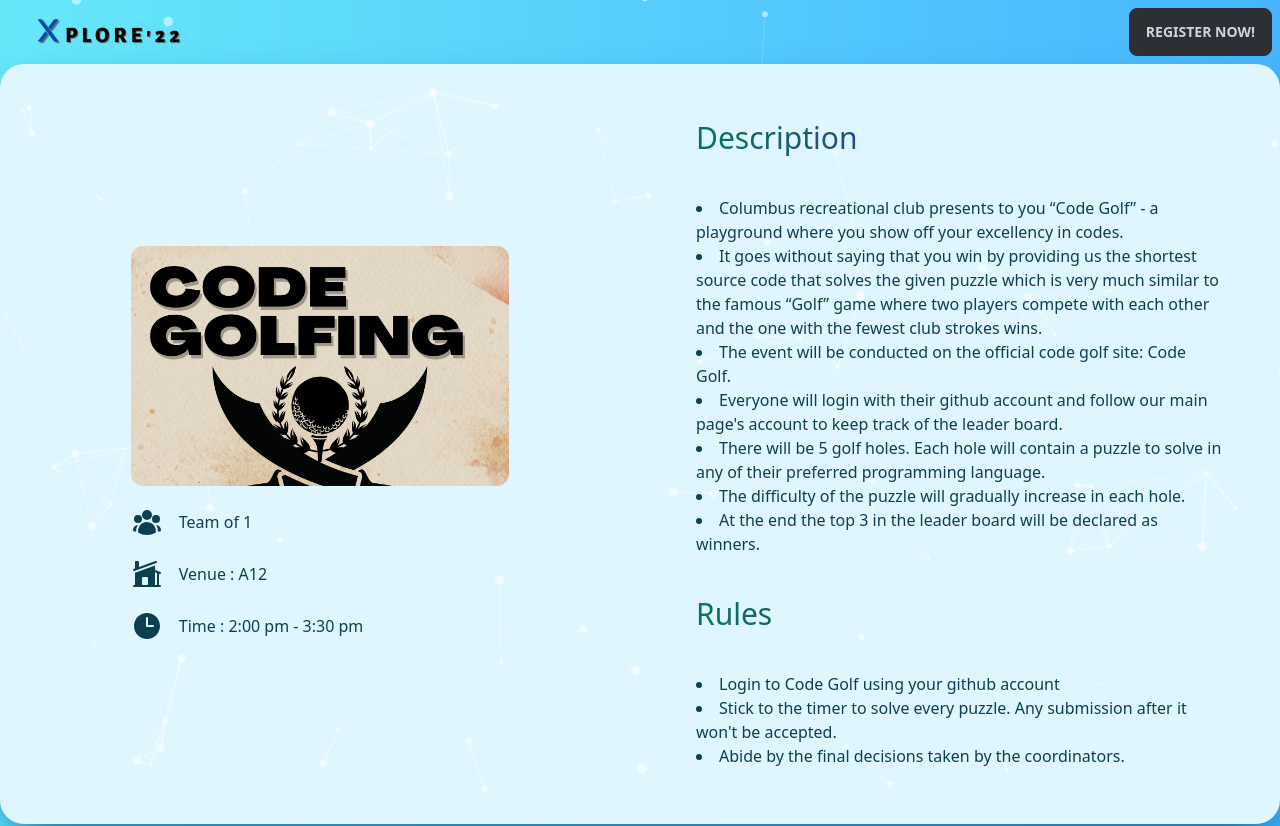
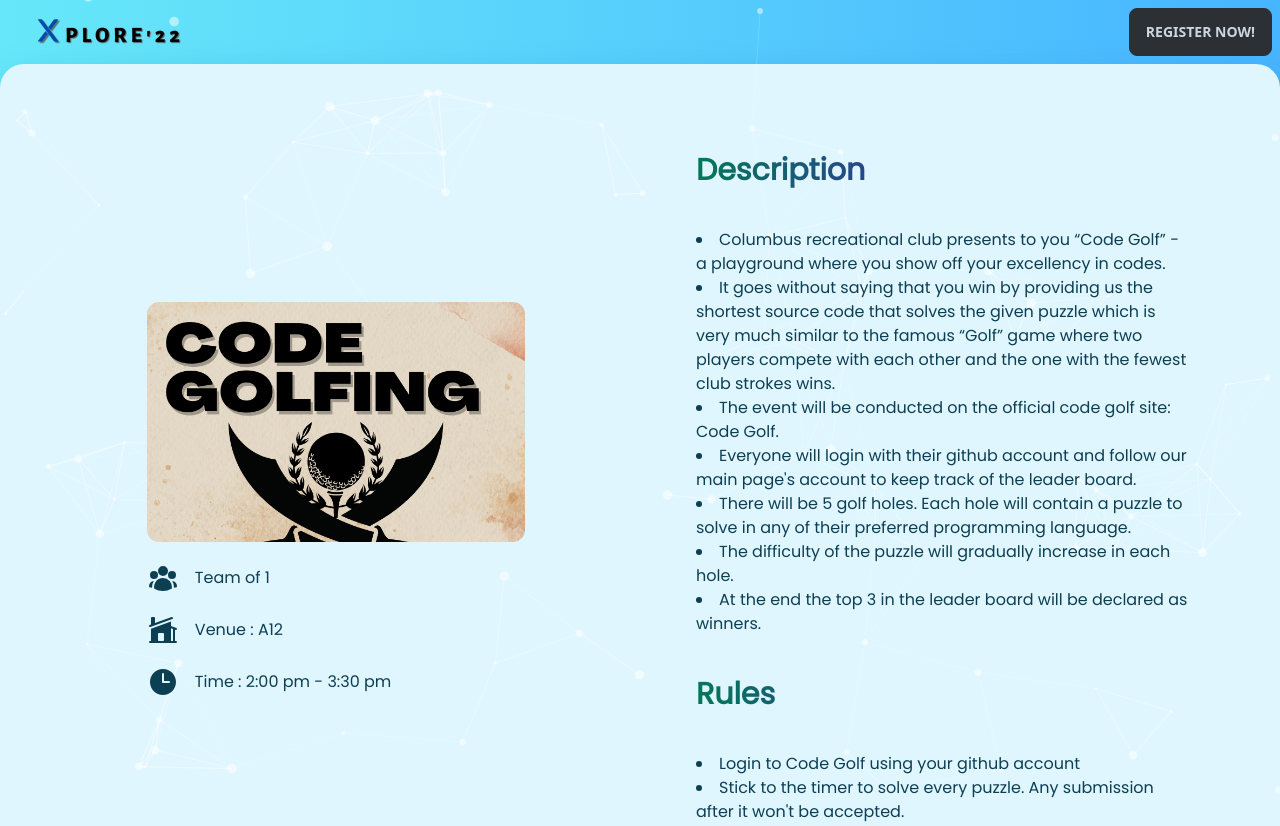
Before and after one commit to Port-Hub/symposium-2k22, a React (Vite) app: page /events in a window 1280 px wide. Shown: the top 826 px of the page. Built offline with nearby package versions, Linux system fonts and the light colour scheme.

Commit message:
Design changes font changes overall look update

```diff
--- a/index.html
+++ b/index.html
@@ -1,6 +1,10 @@
 <!DOCTYPE html>
 <html lang="en">
   <head>
+    <link
+      href="https://fonts.googleapis.com/css2?family=Poppins:ital@0;1&display=swap"
+      rel="stylesheet"
+    />
     <meta charset="UTF-8" />
     <link rel="icon" type="image/svg+xml" href="/src/assets/icons/favicon.png" />
     <meta name="viewport" content="width=device-width, initial-scale=1.0" />
--- a/src/pages/events.jsx
+++ b/src/pages/events.jsx
@@ -159,33 +159,33 @@
 const ECards = (props) => {
     return(
         <div className="z-40">
-        <div id={props.id} className="z-40 grid grid-cols-1 sm:grid-cols-1 md:grid-cols-2 lg:grid-cols-2 xl:grid-cols-2 2xl:grid-cols-2 place-items-center gap-y-20 bg-[#DFF6FF] shadow-2xl shadow-sky-700 rounded-3xl ">
+        <div id={props.id} className="z-40 grid grid-cols-1 sm:grid-cols-1 md:grid-cols-2 lg:grid-cols-2 xl:grid-cols-2 2xl:grid-cols-2 place-items-center gap-y-20 bg-[#DFF6FF] shadow-2xl shadow-sky-700 rounded-3xl mx-auto p-8">
             <div className='z-40 space-y-5'>
                 <img src={props.image} className="h-60 rounded-xl z-40" />
                 <div className="flex flex-row gap-x-4 items-center">
                     <UserGroupIcon className="h-8" />
-                    <p>Team of {props.number}</p>
+                    <p className="font-poppins">Team of {props.number}</p>
                 </div>
                 <div className="flex flex-row gap-x-4 items-center z-40">
                     <HomeModernIcon className="h-8" />
-                    <p>Venue : {props.venue}</p>
+                    <p className="font-poppins">Venue : {props.venue}</p>
                 </div>
                 <div className="flex flex-row gap-x-4 items-center z-40">
                     <ClockIcon className="h-8" />
-                    <p>Time : {props.time}</p>
+                    <p className="font-poppins">Time : {props.time}</p>
                 </div>
             </div>
             <div className='z-40 space-y-10 m-14'>
-                <h2 className="bg-gradient-to-r from-emerald-700  via-indigo-800 to-purple-600 bg-clip-text text-3xl font-extrnumber={EArray[0].number} venue={EArray[0].venue} time={EArray[0o.time}ld text-transparent z-40">
+                <h2 className="bg-gradient-to-r from-emerald-700  via-indigo-800 to-purple-600 font-poppins bg-clip-text text-3xl font-extrnumber={EArray[0].number} venue={EArray[0].venue} time={EArray[0o.time}ld text-transparent z-40 font-bold">
                     Description
                 </h2>
-                <p className='z-40'>
+                <p className='z-40 font-poppins'>
                     {props.description}
                 </p>
-                <h2 className="bg-gradient-to-r from-emerald-700  via-indigo-800 to-purple-600 bg-clip-text text-3xl font-extrnumber={EArray[0].number} venue={EArray[0].venue} time={EArray[0o.time}ld text-transparent z-40">
+                <h2 className="bg-gradient-to-r from-emerald-700  via-indigo-800 to-purple-600 font-poppins bg-clip-text text-3xl font-extrnumber={EArray[0].number} venue={EArray[0].venue} time={EArray[0o.time}ld text-transparent z-40 font-bold">
                     Rules
                 </h2>
-                <div className="z-40">
+                <div className="z-40 font-poppins">
                     {props.rules}
                 </div>
             </div>
--- a/src/pages/home.jsx
+++ b/src/pages/home.jsx
@@ -71,10 +71,10 @@
         <img src={Favicon} />
       </div>
       <div className="basis-2/3 space-y-10 z-40 px-10">
-        <h2 className="bg-gradient-to-r from-emerald-700  via-indigo-800 to-purple-600 bg-clip-text text-4xl font-extrabold text-transparent ">
+        <h2 className="bg-gradient-to-r from-emerald-700  via-indigo-800 to-purple-600 bg-clip-text text-4xl font-extrabold text-transparent font-poppins">
           About Xplore '22
         </h2>
-        <p>
+        <p className="font-poppins font-black">
           A National Level Technical Symposium conducted by the Department of
           Computer Science and Engineering- Loyola-ICAM College Of Engineering
           and Technology. The event is to unfold through 8 stages which are
@@ -83,7 +83,7 @@
         </p>
         <a
           href="https://forms.gle/z72CM5QPpQopoJhk8"
-          className="btn-main-md btn mx-auto align-middle space-y-10"
+          className="btn-main-md btn mx-auto align-middle space-y-10 font-poppins"
           target="_blank"
         >
           Register Now
@@ -104,7 +104,7 @@
             }}
             className={`h-72 w-40 rounded-2xl bg-contain shadow-lg shadow-primary `}
           />
-          <Link to={item.link} className="btn btn-primary left-1/2 mt-10">
+          <Link to={item.link} className="btn btn-primary left-1/2 mt-10 font-poppins">
             Know More
           </Link>
         </div>
@@ -136,13 +136,13 @@
   return (
     <>
       <About />
-      <h2 className="mx-auto max-w-3xl border-zinc-900 bg-gradient-to-r from-emerald-500  via-indigo-800 to-purple-600 bg-clip-text text-center text-5xl font-extrabold text-transparent sm:text-5xl z-40">
+      <h2 className="mx-auto max-w-3xl font-poppins border-zinc-900 bg-gradient-to-r from-emerald-500  via-indigo-800 to-purple-600 bg-clip-text text-center text-5xl font-extrabold text-transparent sm:text-5xl z-40">
         Events
       </h2>
       <div className="xl:grid-cold-4 grid grid-cols-2 justify-items-center gap-y-40 pt-20 md:grid-cols-4 lg:grid-cols-4 z-40">
         <Deck />
       </div>
-      <h2 className="mx-auto mt-20 mb-20 max-w-3xl border-zinc-900 bg-gradient-to-r  from-emerald-500 via-indigo-800  to-purple-600 bg-clip-text text-center  text-5xl font-extrabold text-transparent sm:text-5xl ">
+      <h2 className="mx-auto mt-20 mb-20 max-w-3xl font-poppins border-zinc-900 bg-gradient-to-r  from-emerald-500 via-indigo-800  to-purple-600 bg-clip-text text-center  text-5xl font-extrabold text-transparent sm:text-5xl ">
         Sponsors
       </h2>
       <div className="xl:grid-cold-3 grid grid-cols-1 justify-items-center gap-y-40 pb-20 md:grid-cols-3 lg:grid-cols-3">
--- a/tailwind.config.js
+++ b/tailwind.config.js
@@ -4,6 +4,9 @@
     extend: {
       backgroundImage: {
         "sea-theme": "url('/src/assets/parallax/Proper/PNG/1sky.png')",
+      },
+      fontFamily: {
+        'poppins': ['Poppins', 'sans-serif']
       }
     },
   },
```
